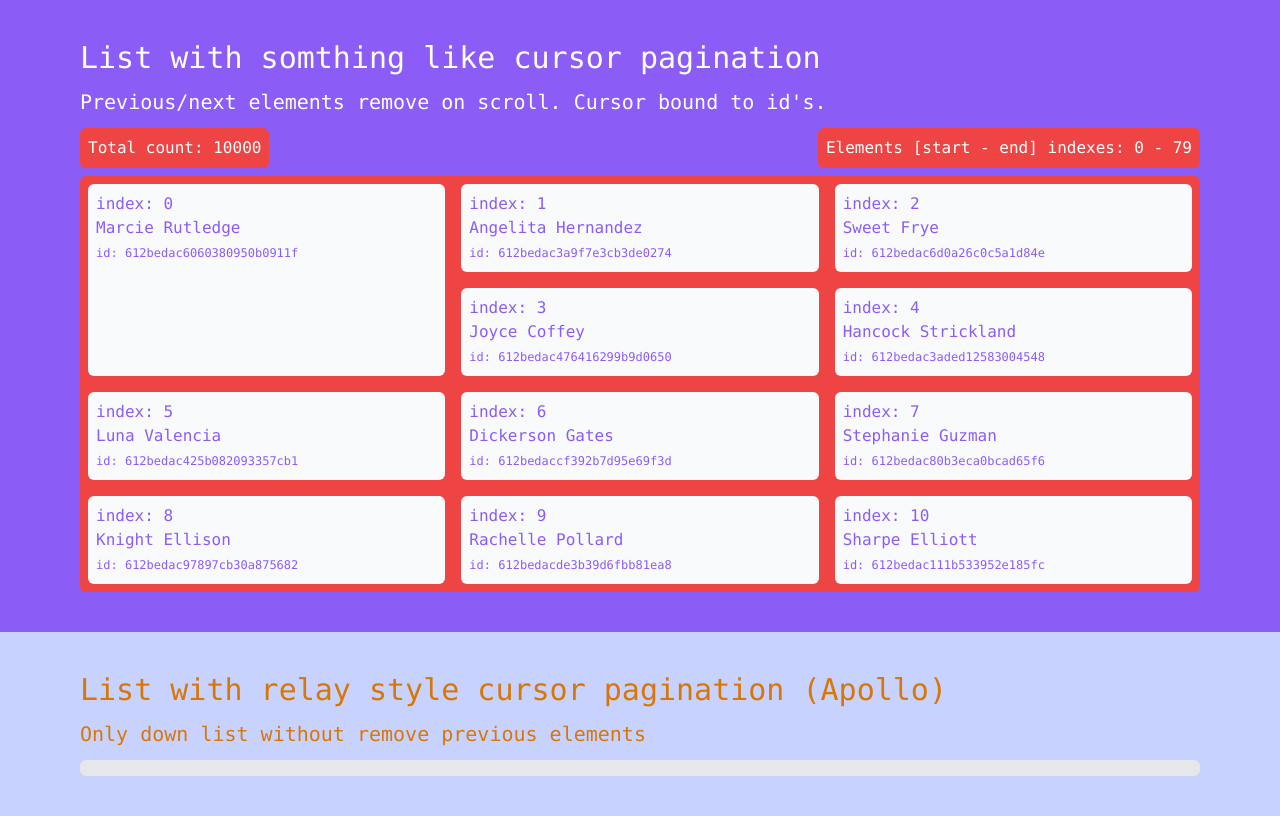
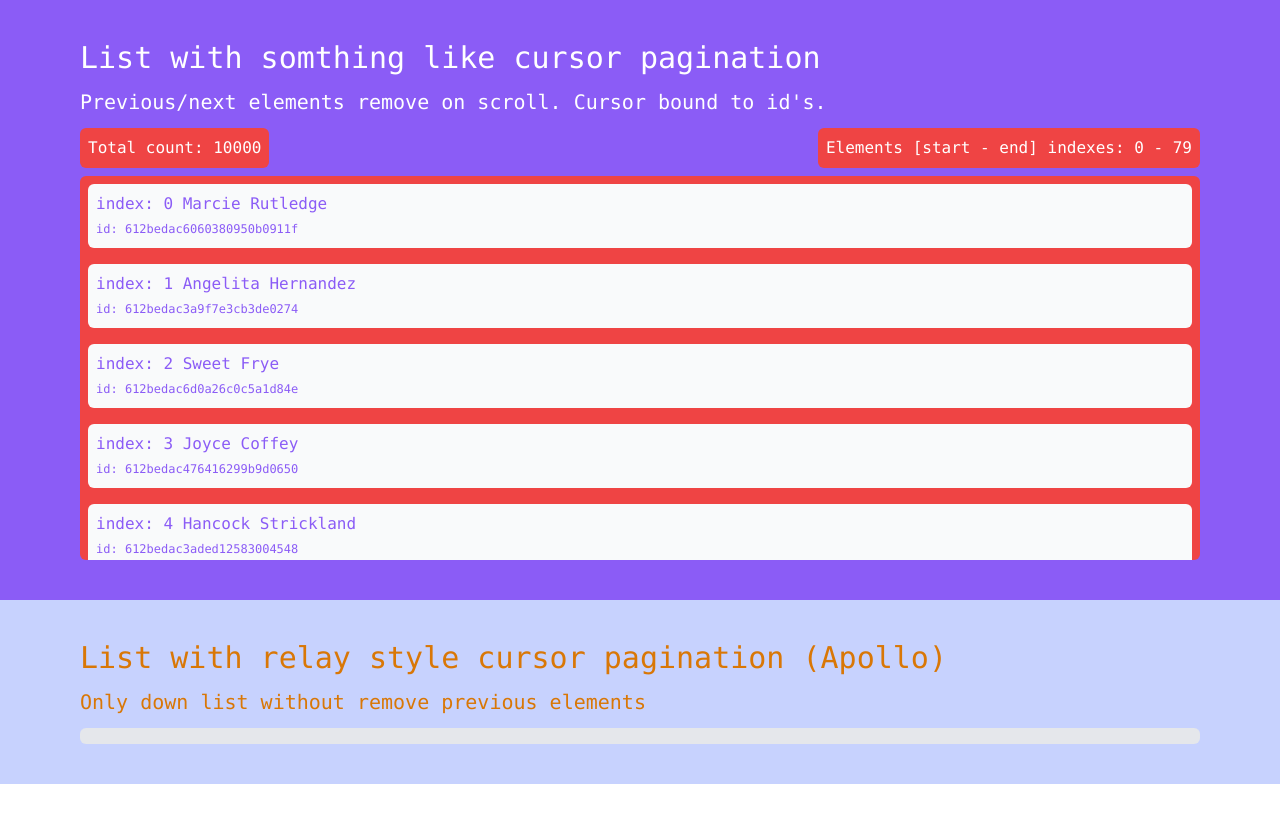
Before and after one commit to HerbertLiskin/render-list-test, a React (Create React App) app: page / in a window 1280 px wide. Built offline with nearby package versions, Linux system fonts and the light colour scheme.

Commit message:
fix scroll trigger positions

```diff
--- a/src/components/ListWithJsonCursorPagination.tsx
+++ b/src/components/ListWithJsonCursorPagination.tsx
@@ -18,7 +18,7 @@ const ListWithJsonCursorPagination: React.FC<UsersListProps> = ({usersList}) =>
 
   const nextPage = () => {
     const lastIndex: number = usersFullList.findIndex(user => user.id === endCursor)
-    const currentList: Array<UserItem> = usersFullList.slice(lastIndex-OFFSET, lastIndex+OFFSET)
+    const currentList: Array<UserItem> = usersFullList.slice(lastIndex-OFFSET+1, lastIndex+OFFSET+1)
 
     setUsersCurrentList(currentList)
     setStartCursor(currentList[0].id)
@@ -46,25 +46,26 @@ const ListWithJsonCursorPagination: React.FC<UsersListProps> = ({usersList}) =>
     const wrapperHeight: number = wrapperDiv.offsetHeight
     const isScrollDown: boolean = e.deltaY > 0
 
+    const nextScrollPos = (wrapperHeight - overflowHeight)/2 - overflowHeight*4.5 //*2.5//*2//*1.5
+    const prevScrollPos = wrapperHeight - overflowHeight*5 //*3//*2.5//*2
+
     if(
       isScrollDown &&
-      scrollTop >= wrapperHeight - overflowHeight*2 &&
+      scrollTop > prevScrollPos &&
       usersCurrentList[usersCurrentList.length - 1].index < usersFullList[usersFullList.length - 1].index
     ) {
-
       nextPage()
       if(browserName === 'Safari') {
-        targetDiv.scrollTop = (wrapperHeight - overflowHeight)/2 - overflowHeight*1.36 //1.33
+        targetDiv.scrollTop = nextScrollPos
       }
-
     } else if(
       !isScrollDown &&
-      scrollTop <= overflowHeight &&
+      scrollTop < nextScrollPos &&
       usersCurrentList[0].index > 0
     ) {
       prevPage()
       if(browserName === 'Safari') {
-        targetDiv.scrollTop = wrapperHeight - overflowHeight*2.50 //2.66
+        targetDiv.scrollTop = prevScrollPos
       }
     }
   }
@@ -82,11 +83,10 @@ const ListWithJsonCursorPagination: React.FC<UsersListProps> = ({usersList}) =>
       </div>
         <div
           className='max-h-96 overflow-auto rounded-md bg-red-500'
-          style={{maxHeight: '26rem'}}
           onWheel={handleScrole}
         >
           <div
-            className='p-2 grid grid-cols-2 md:grid-cols-3 gap-4 truncate'
+            className='p-2 grid grid-cols-1 gap-4 truncate'
           >
             {
               usersCurrentList.map((user: UserItem, i: number) => {
@@ -99,12 +99,11 @@ const ListWithJsonCursorPagination: React.FC<UsersListProps> = ({usersList}) =>
 
                 return (
                   <div
-                    className={`${i === 0 ? 'row-span-2': ''} p-2 bg-gray-50 text-purple-500 rounded-md`}
+                    className={`p-2 bg-gray-50 text-purple-500 rounded-md`}
                     key={id}
                   >
                     <>
-                    index: {index} <br />
-                    {firstName} {lastName} <br />
+                    index: {index} {firstName} {lastName} <br />
                     <span className='text-xs'>id: {id}</span>
                     </>
                   </div>
```
